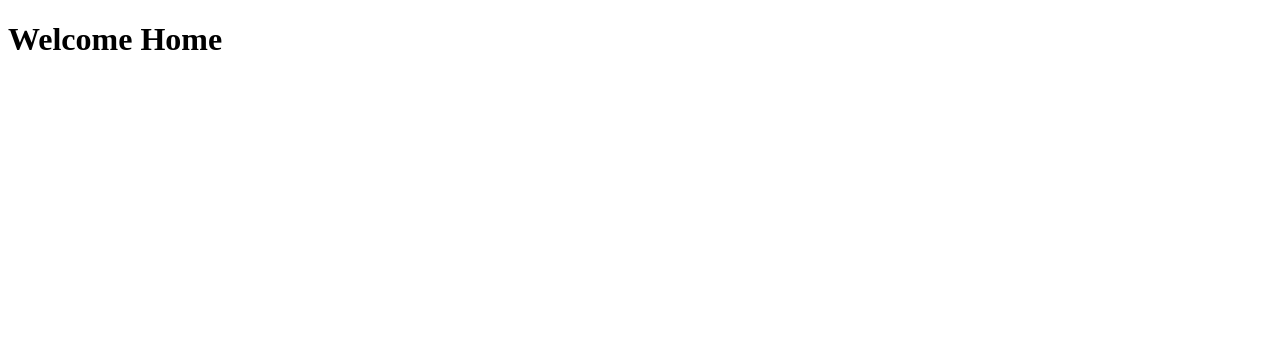
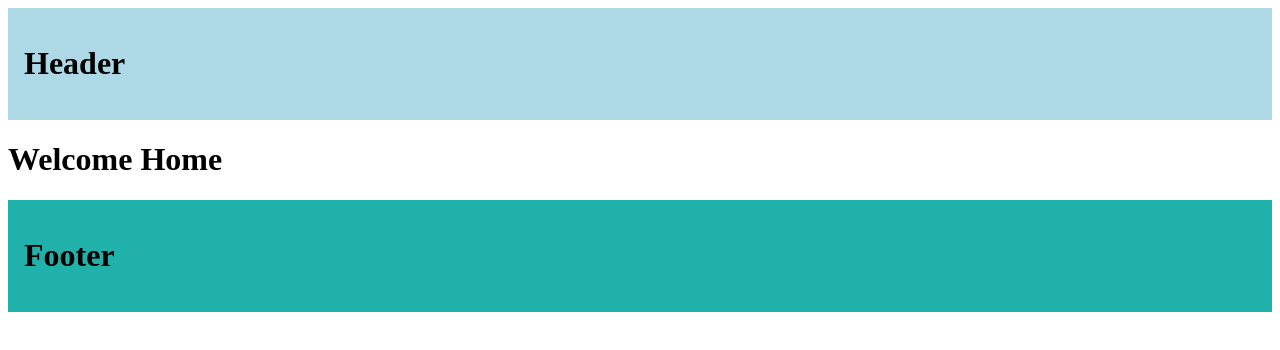
Before and after one commit to Dipsaint1/next, a Next.js app: page / in a window 1280 px wide. Shown: the top 350 px of the page. Built offline with nearby package versions, Linux system fonts and the light colour scheme.

Commit message:
added layout

```diff
--- a/src/app/layout.tsx
+++ b/src/app/layout.tsx
@@ -10,7 +10,25 @@ export default function RootLayout({
 }) {
   return (
     <html lang="en">
-      <body>{children}</body>
+      <body>
+        <header
+          style={{
+            backgroundColor: "lightblue",
+            padding: "1rem",
+          }}
+        >
+          <h1>Header</h1>
+        </header>
+        {children}
+        <footer
+          style={{
+            backgroundColor: "lightseagreen",
+            padding: "1rem",
+          }}
+        >
+          <h1>Footer</h1>
+        </footer>
+        </body>
     </html>
   )
 }
```
Also changed, not shown: src/app/products/[productId]/layout.tsx (added, +10 -0 lines).
